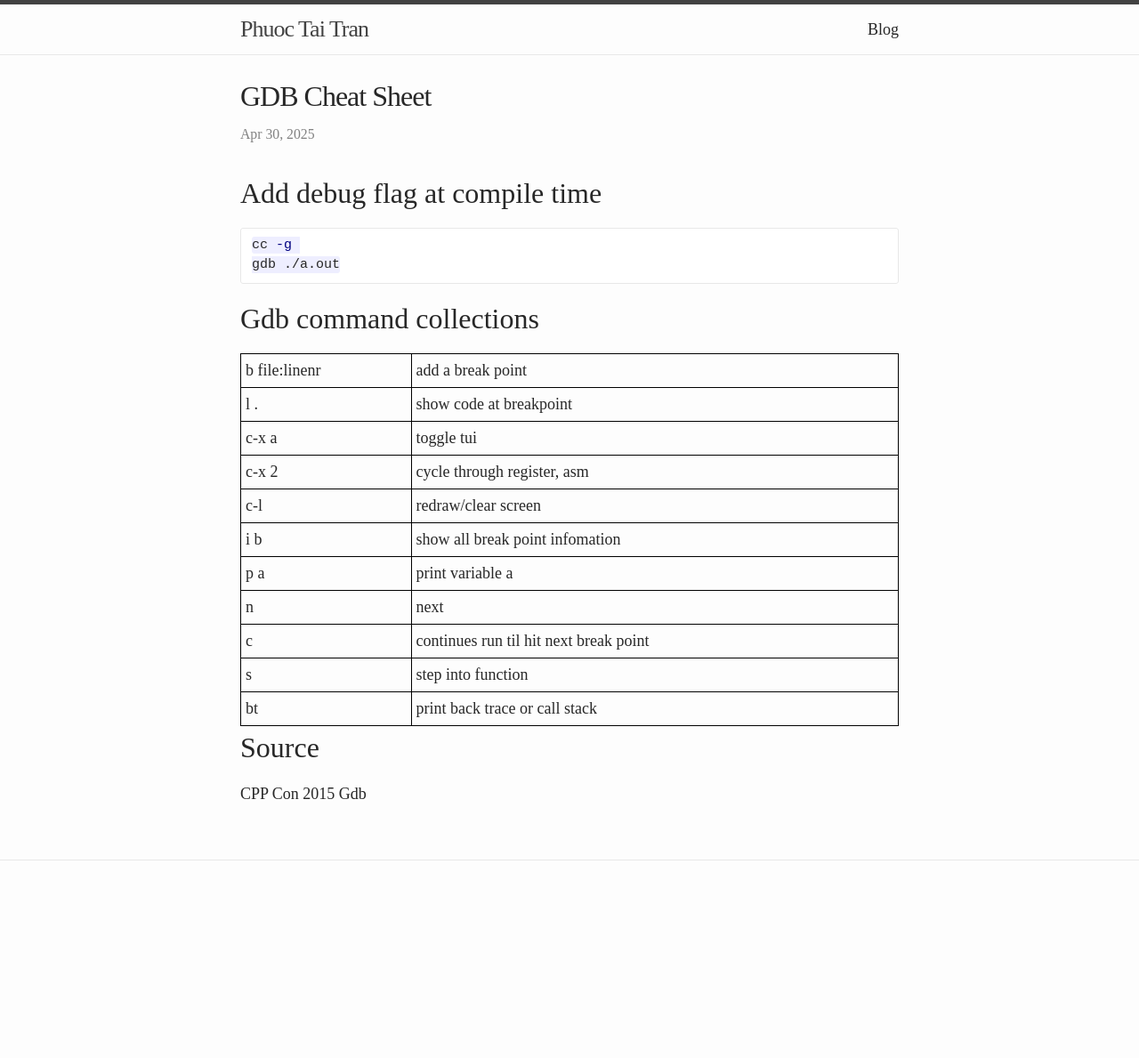
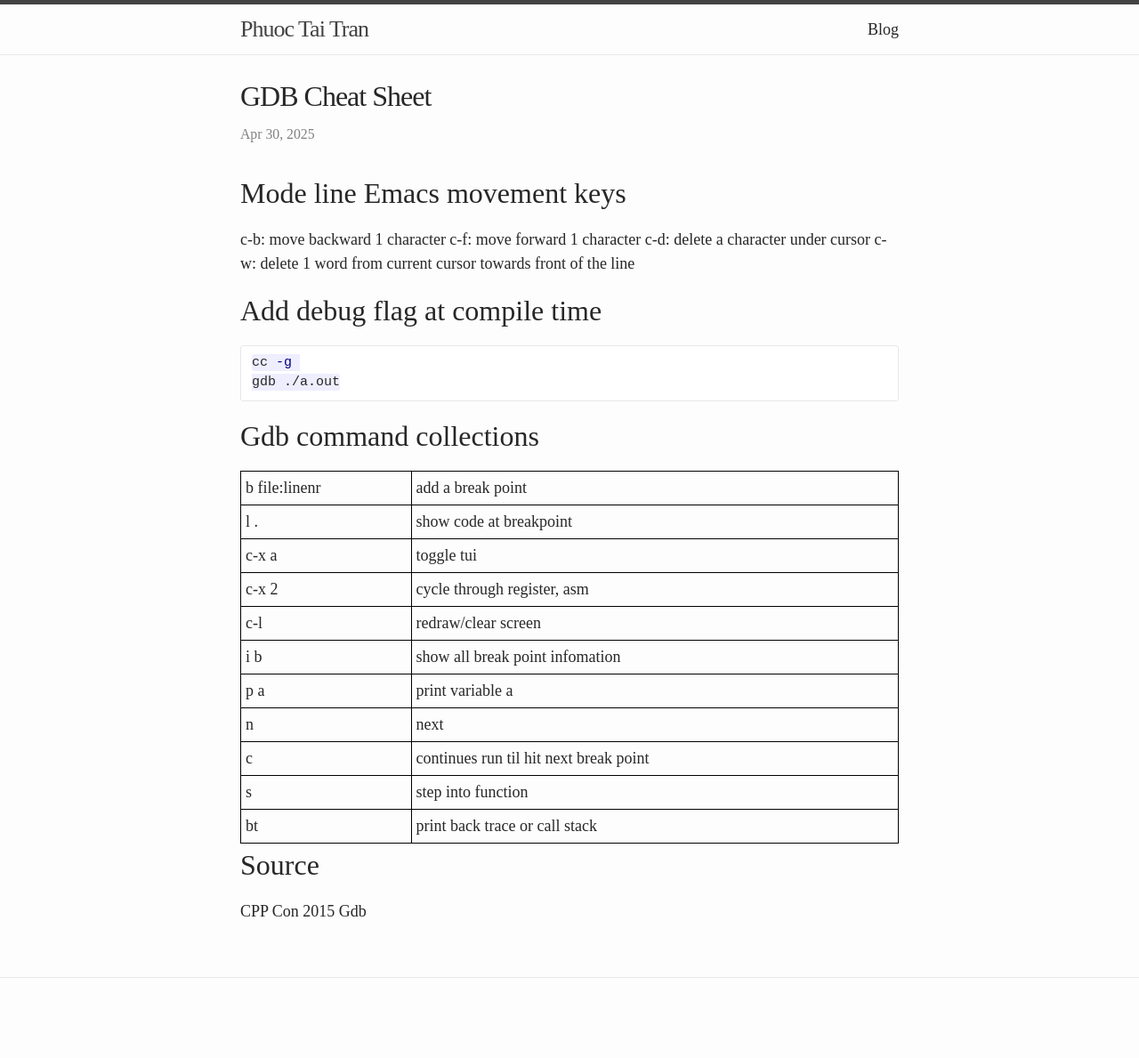
Before and after one commit to jkoz/jkoz.github.io, a Jekyll site: the page built from _posts/2025-04-30-gdb-cheat-sheet.md, in a window 1280 px wide. Shown: the whole page at 89% size. Built offline with Jekyll 4.4.1, drawn with Linux system fonts in a browser that asks for light colours; some web fonts are replaced; before the commit the page ends 1057 px from its top, so only the background shows below that.

Commit message:
emacs mode line in gdb

```diff
--- a/_posts/2025-04-30-gdb-cheat-sheet.md
+++ b/_posts/2025-04-30-gdb-cheat-sheet.md
@@ -4,6 +4,13 @@ title: GDB Cheat Sheet
 categories:
  -
 ---
+
+# Mode line Emacs movement keys
+
+c-b: move backward 1 character
+c-f: move forward 1 character
+c-d: delete a character under cursor
+c-w: delete 1 word from current cursor towards front of the line
 
 # Add debug flag at compile time
 
```
